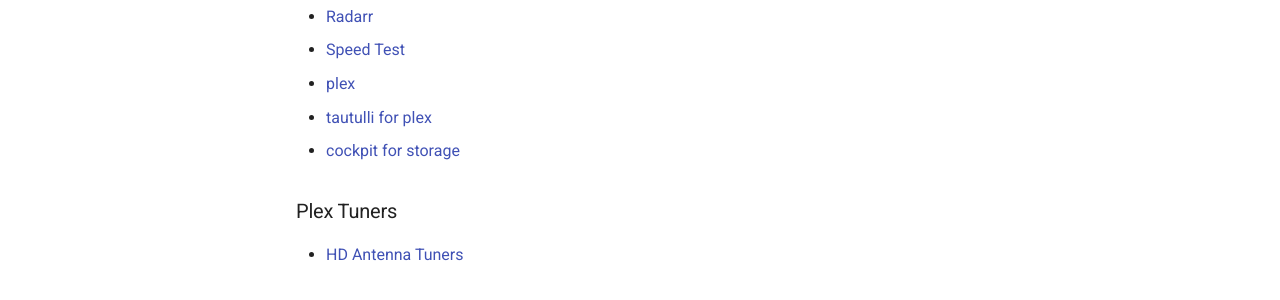
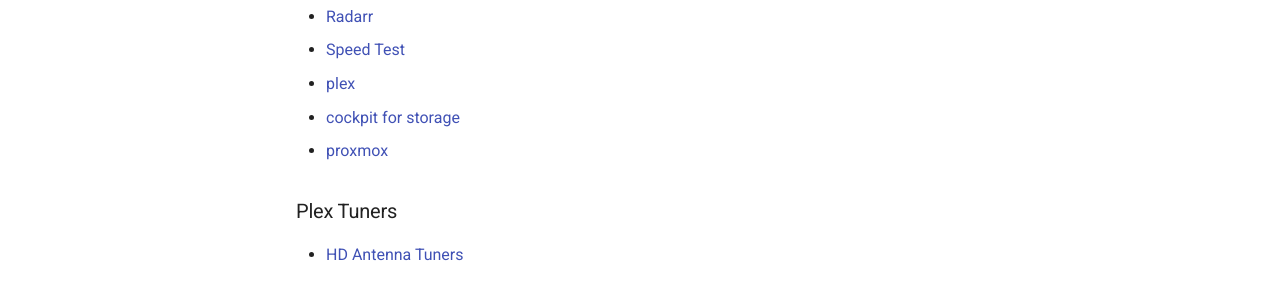
Before and after one commit to snoby/home_docs, an MkDocs documentation site: the page built from docs/docs/index.md, in a window 1280 px wide and 900 px high. Shown: the part 286-586 px from the top of the window. Built offline with MkDocs 1.6.1 and Material for MkDocs 9.7.7, drawn with Linux system fonts in a browser that asks for light colours.

```diff
--- a/docs/docs/index.md
+++ b/docs/docs/index.md
@@ -1,14 +1,14 @@
 
 
 ## Services
-* [Transmission](http://10.0.0.131:9091){target=\_blank}
-* [Jackett](http://10.0.0.131:9117){target=\_blank}
-* [Sonarr](http://10.0.0.131:8989){target=\_blank}
-* [Radarr](http://10.0.0.131:7878){target=\_blank}
-* [Speed Test](http://10.0.0.131:12080){target=\_blank}
-* [plex ](http://10.0.0.131:32400){target=\_blank}
-* [tautulli for plex ](http://tautulli.mattsnoby.com){target=\_blank}
+* [Transmission](http://dockerhost:9091){target=\_blank}
+* [Jackett](http://dockerhost:9117){target=\_blank}
+* [Sonarr](http://dockerhost:8989){target=\_blank}
+* [Radarr](http://dockerhost:7878){target=\_blank}
+* [Speed Test](http://dockerhost:12080){target=\_blank}
+* [plex ](http://plexbox:32400){target=\_blank}
 * [cockpit for storage](https://storage:9090){target=\_blank}
+* [proxmox](https://proxmox:8006){target=\_blank}
 
 ### Plex Tuners
 * [HD Antenna Tuners](http://my.hdhomerun.com/#tab-2){target=\_blank}
```
